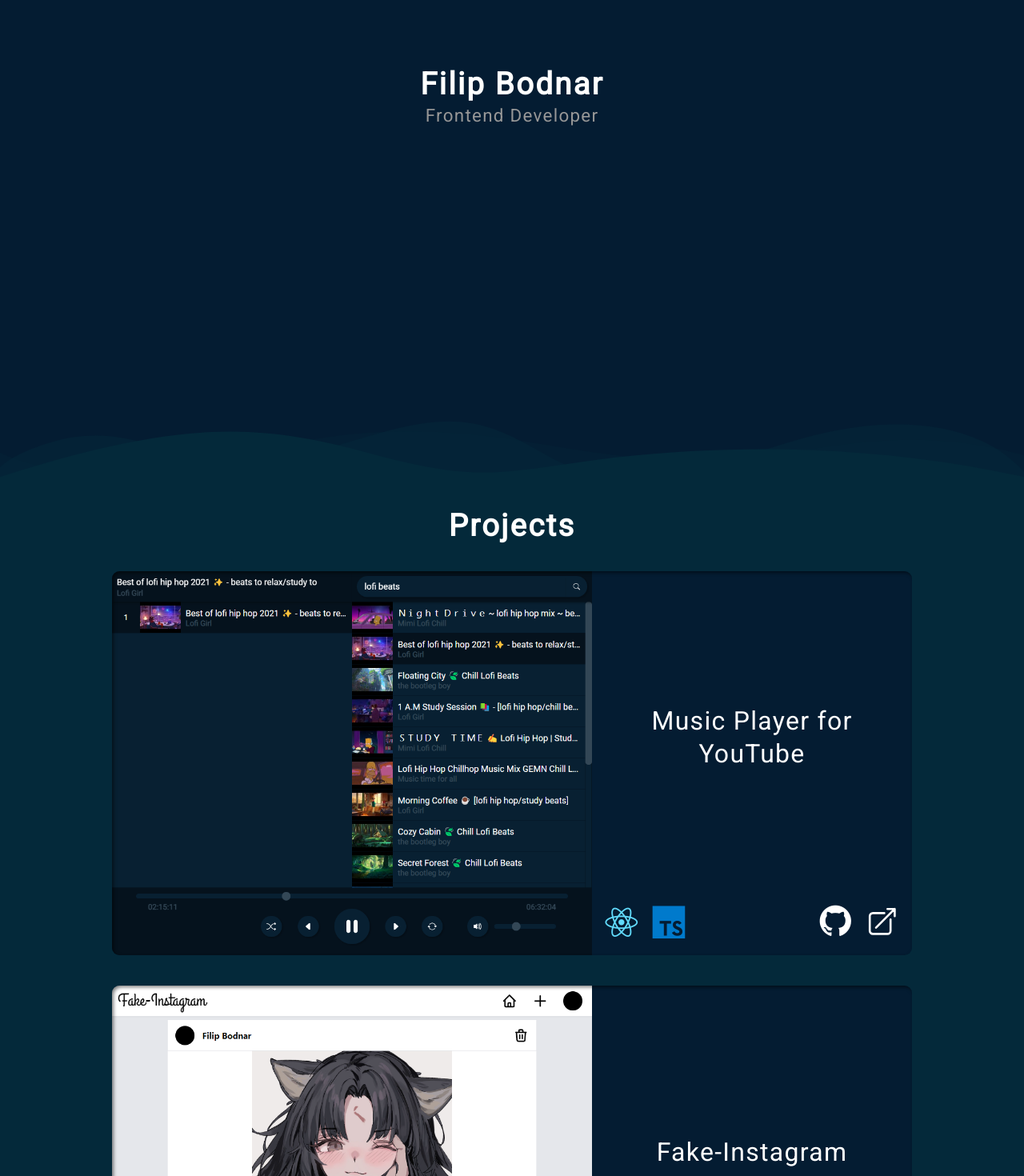
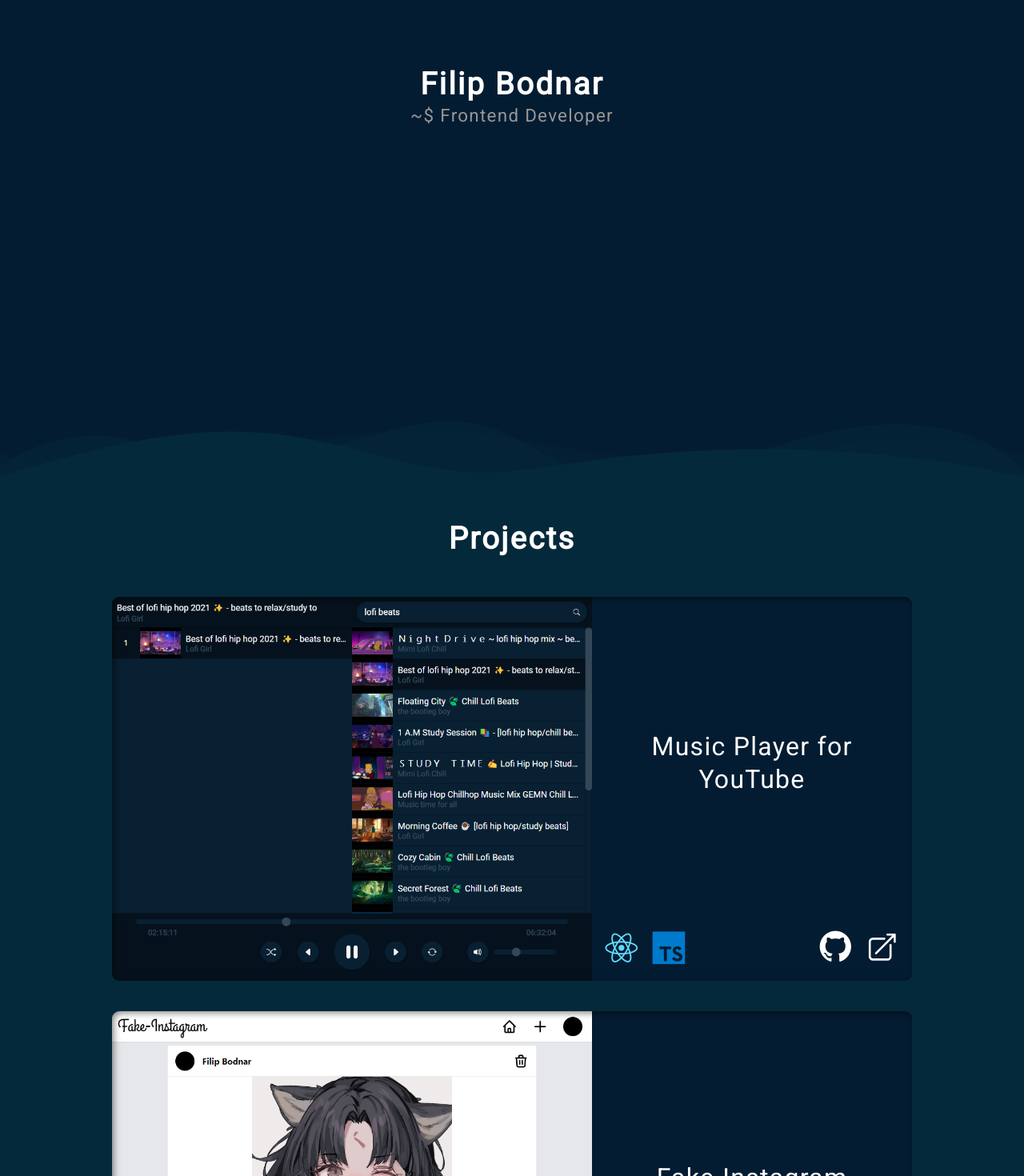
Before and after one commit to fykyby/personal-website, a React (Create React App) app: page / in a window 1280 px wide. Shown: the part 280-1750 px from the top of the page at 80% size. Built offline with nearby package versions, Linux system fonts and the light colour scheme.

Commit message:
Add animation and tweak some styles

```diff
--- a/src/components/About.tsx
+++ b/src/components/About.tsx
@@ -1,7 +1,27 @@
+import { useEffect, useState } from "react";
 import "../styles/About.scss";
 const scrollToElement = require("scroll-to-element");
 
 export default function About(): JSX.Element {
+  const [text, setText] = useState("");
+  const textStr = "Frontend Developer";
+
+  useEffect(() => {
+    writeName(textStr, 0);
+  }, []);
+
+  function writeName(name: string, index: number) {
+    if (index === 0) {
+      setText("");
+    }
+    setText((prev) => prev + name[index]);
+    if (index + 1 !== name.length) {
+      setTimeout(() => {
+        writeName(name, index + 1);
+      }, 120);
+    }
+  }
+
   function scrollToSection(
     e: React.MouseEvent<HTMLAnchorElement, MouseEvent>,
     targetSelector: string
@@ -29,7 +49,7 @@ export default function About(): JSX.Element {
         </a>
       </nav>
       <h1>Filip Bodnar</h1>
-      <h2>Frontend Developer</h2>
+      <h2>{`~$ ${text}`}</h2>
     </section>
   );
 }
--- a/src/index.tsx
+++ b/src/index.tsx
@@ -6,8 +6,4 @@ import App from "./App";
 const root = ReactDOM.createRoot(
   document.getElementById("root") as HTMLElement
 );
-root.render(
-  <React.StrictMode>
-    <App />
-  </React.StrictMode>
-);
+root.render(<App />);
--- a/src/styles/Project.scss
+++ b/src/styles/Project.scss
@@ -25,7 +25,6 @@
     object-fit: cover;
     border-top-left-radius: shared.$borderRadius;
     border-top-right-radius: shared.$borderRadius;
-    // display: none;
   }
 
   .info {
--- a/src/styles/Projects.scss
+++ b/src/styles/Projects.scss
@@ -69,3 +69,10 @@
     }
   }
 }
+
+@media (min-width: shared.$breakpoint2) {
+  .Projects {
+    gap: 3rem;
+    padding-block: calc(3rem + var(--dividerHeight));
+  }
+}
--- a/src/styles/shared.scss
+++ b/src/styles/shared.scss
@@ -6,8 +6,8 @@ $textColor: black;
 $textColor2: white;
 $textColor3: rgb(151, 151, 151);
 
-$shadow: 2px 2px 4px 0px rgba(0, 0, 0, 0.5);
-$shadowInset: inset 2px 2px 4px 0px rgba(0, 0, 0, 0.5);
+$shadow: 2px 2px 8px 0px rgba(0, 0, 0, 0.5);
+$shadowInset: inset 2px 2px 8px 0px rgba(0, 0, 0, 0.5);
 
 $borderRadius: 0.6rem;
 
```
